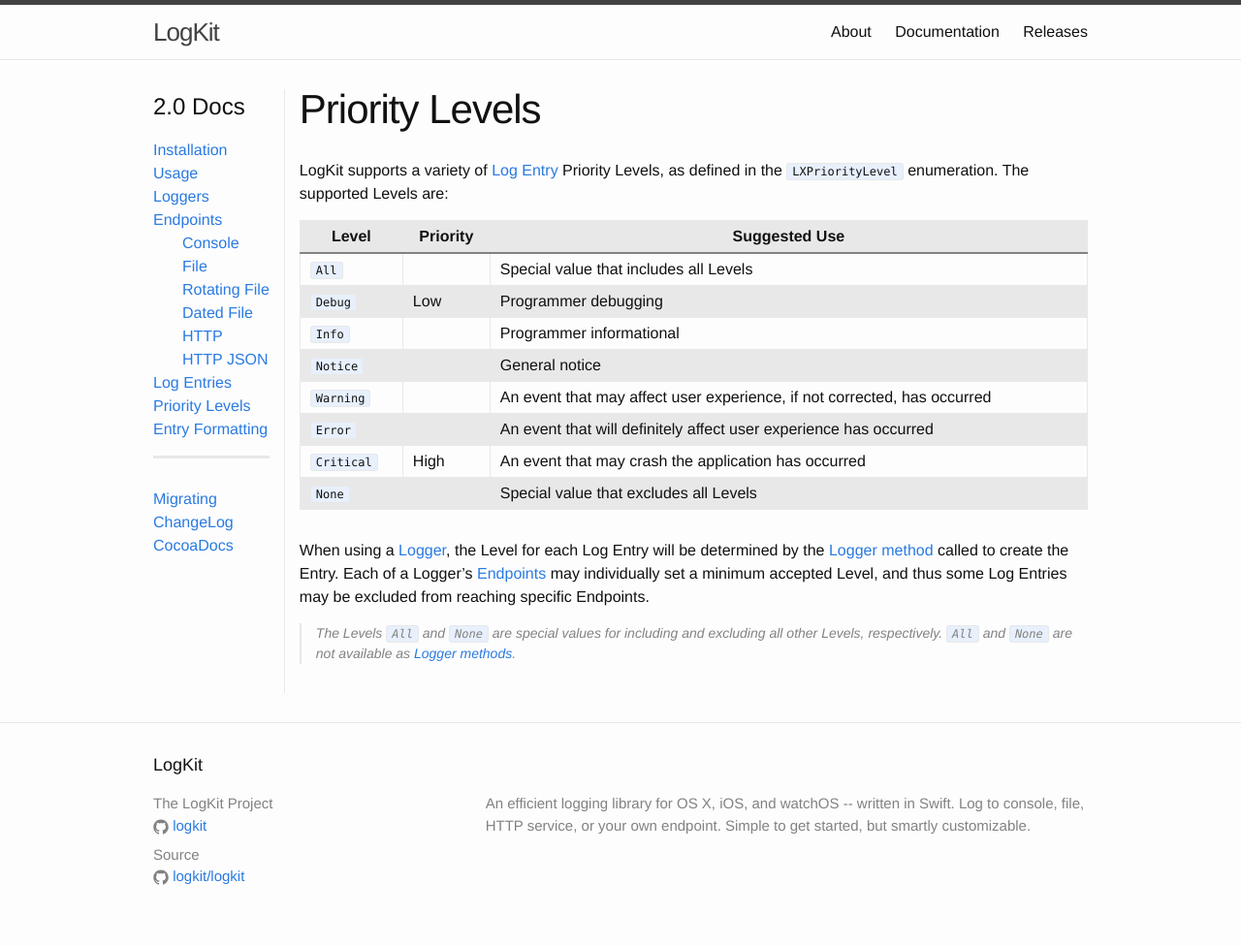
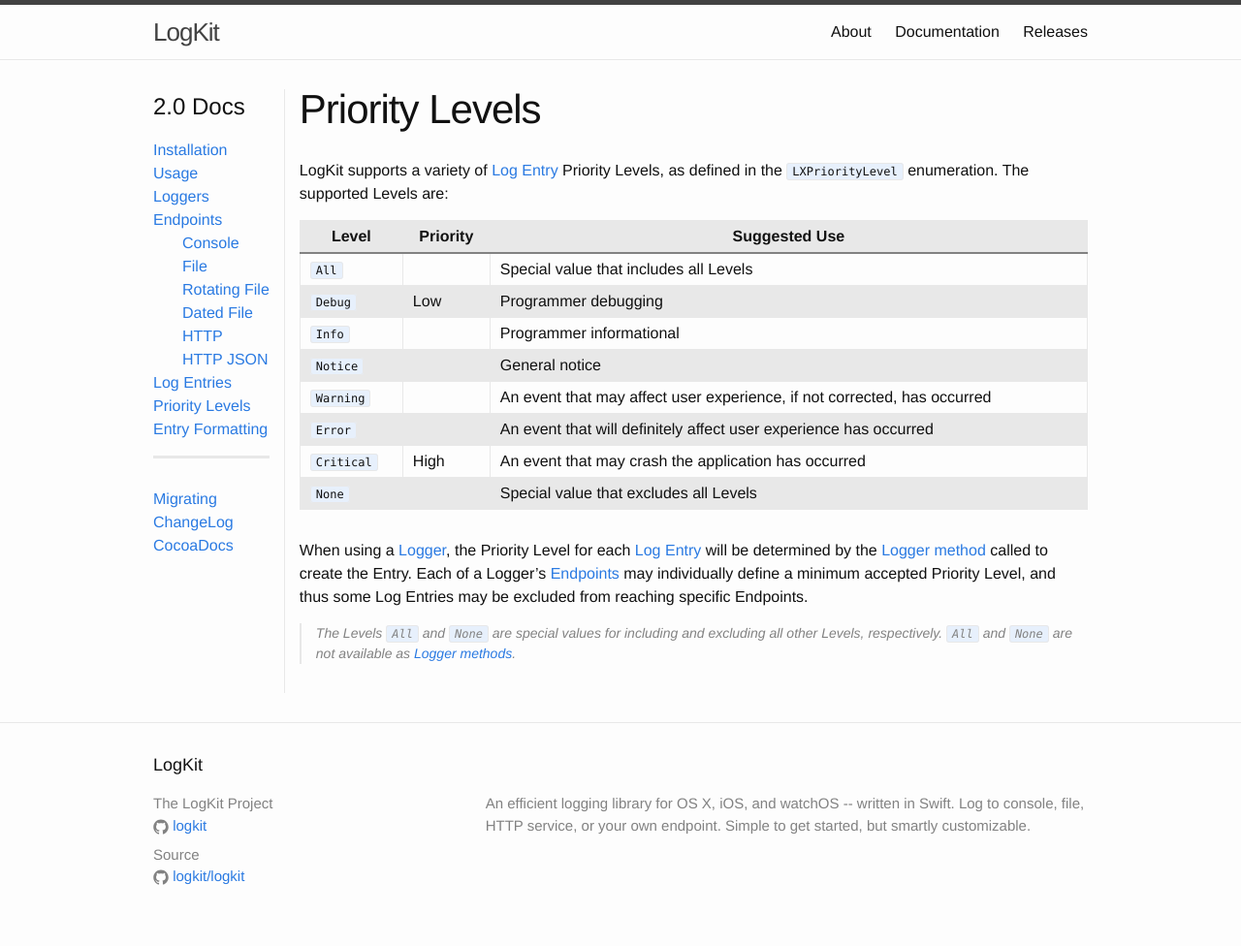
Before and after one commit to Conoize/logkit.github.io, a Jekyll site: the page built from _docs/2.0/priority-levels.md, in a window 1280 px wide. Shown: the whole page at 97% size. Built offline with Jekyll 4.4.1, drawn with Linux system fonts in a browser that asks for light colours.

Commit message:
Unified Priority Level documentation

```diff
--- a/_docs/2.0/priority-levels.md
+++ b/_docs/2.0/priority-levels.md
@@ -6,4 +6,5 @@
 
 {% include docs/priority-levels.md family=page.family %}
 
+
 {% include links.md doc_version=page.family %}
--- a/_includes/docs/priority-levels.md
+++ b/_includes/docs/priority-levels.md
@@ -1,12 +1,19 @@
 {% case include.family %}
 
-{% when 1.0 %}
+{% when 1.0 or 1.1 %}
+
+
 LogKit supports a variety of [Log Entry][entries] Priority Levels, as defined in the `LXLogLevel` enumeration. The supported Levels are:
 
-{% when 1.1 or 2.0 %}
+
+{% else %}
+
+
 LogKit supports a variety of [Log Entry][entries] Priority Levels, as defined in the `LXPriorityLevel` enumeration. The supported Levels are:
 
+
 {% endcase %}
+
 
 Level      | Priority | Suggested Use
 ---------- | -------- | ------------------------------------------------------------------------
@@ -19,6 +26,6 @@
 `Critical` | High     | An event that may crash the application has occurred
 `None`     |          | Special value that excludes all Levels
 
-When using a [Logger][loggers], the Level for each Log Entry will be determined by the [Logger method][log-methods] called to create the Entry. Each of a Logger's [Endpoints][endpoints] may individually set a minimum accepted Level, and thus some Log Entries may be excluded from reaching specific Endpoints.
+When using a [Logger][loggers], the Priority Level for each [Log Entry][entries] will be determined by the [Logger method][log-methods] called to create the Entry. Each of a Logger's [Endpoints][endpoints] may individually define a minimum accepted Priority Level, and thus some Log Entries may be excluded from reaching specific Endpoints.
 
 > The Levels `All` and `None` are special values for including and excluding all other Levels, respectively. `All` and `None` are not available as [Logger methods][log-methods].
```
Also changed, not shown: _docs/1.0/priority-levels.md (+1 -15 lines), _docs/1.1/priority-levels.md (+1 -15 lines).
